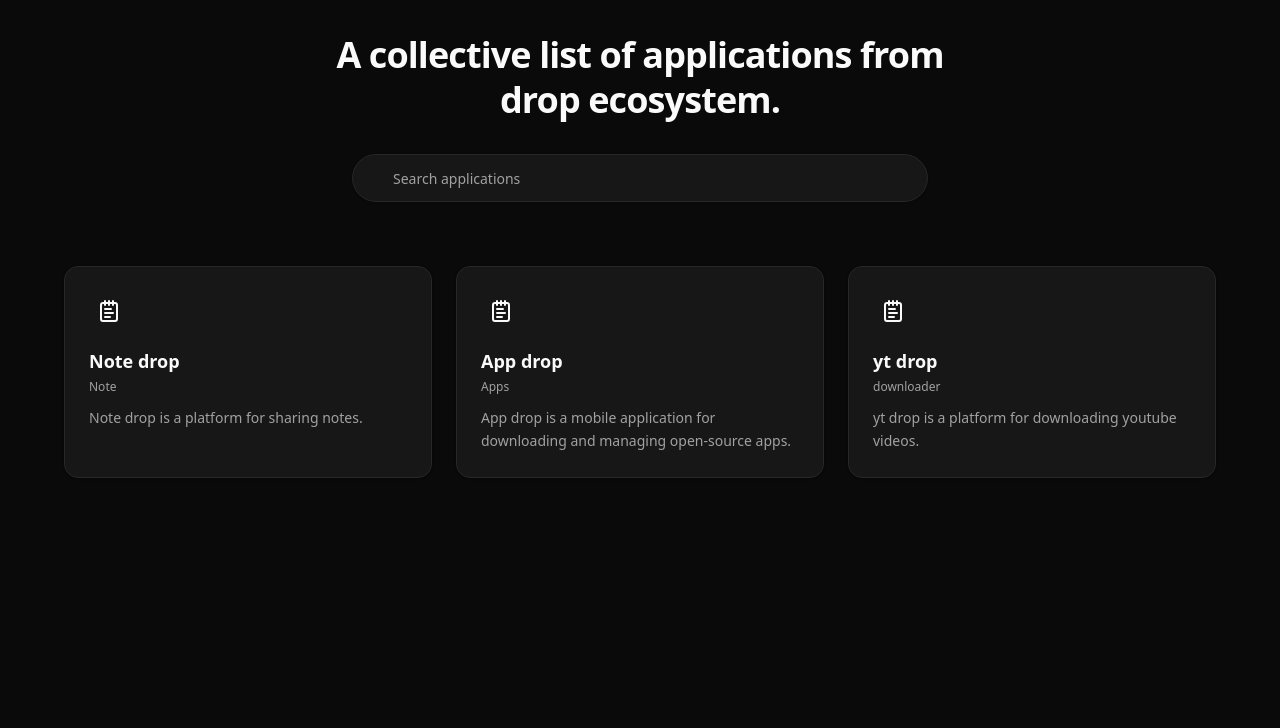
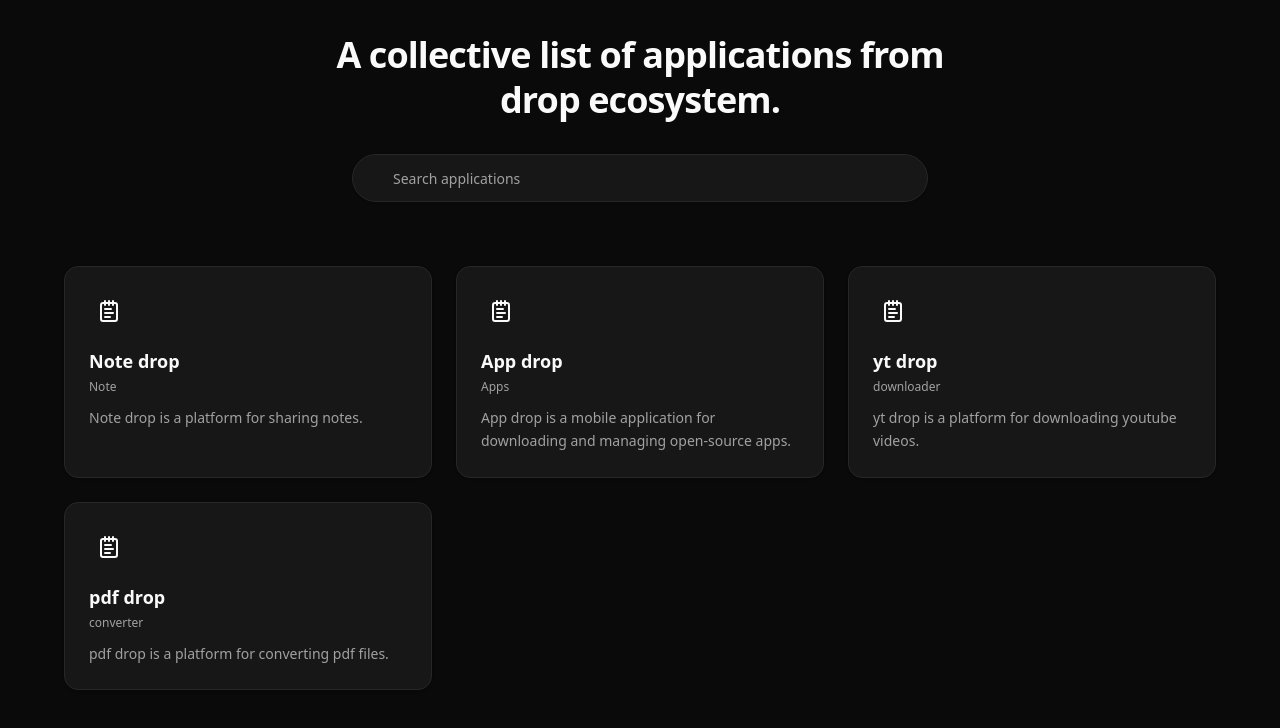
Before and after one commit to dropecosystem-dev/drop-ecosystem-main, a Next.js app: page / in a window 1280 px wide. Shown: the top 728 px of the page. Built offline with nearby package versions, Linux system fonts and the light colour scheme.

Commit message:
feat: add 'pdf drop' item to homepage with coming soon status

```diff
--- a/app/page.tsx
+++ b/app/page.tsx
@@ -30,6 +30,15 @@ export default function Home() {
       title: "yt drop",
       category: "downloader",
       description: "yt drop is a platform for downloading youtube videos.",
+      Icon: NotepadText,
+      iconColor: "text-white-500",
+      iconBg: "bg-white-100 dark:bg-white-900/20",
+      comingSoon: true,
+    },
+    {
+      title: "pdf drop",
+      category: "converter",
+      description: "pdf drop is a platform for converting pdf files.",
       Icon: NotepadText,
       iconColor: "text-white-500",
       iconBg: "bg-white-100 dark:bg-white-900/20",
```
